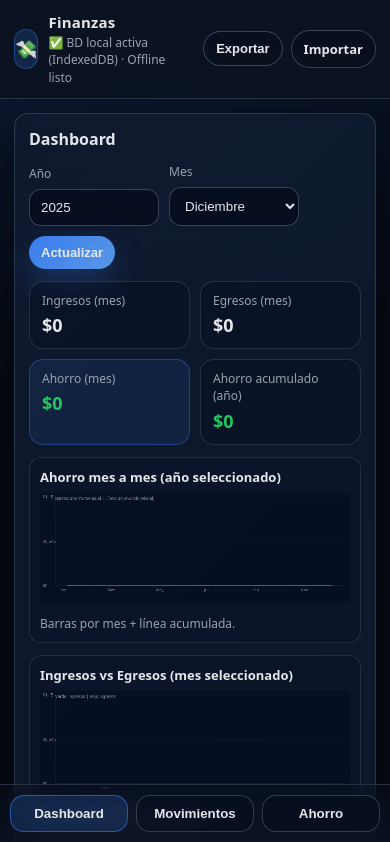
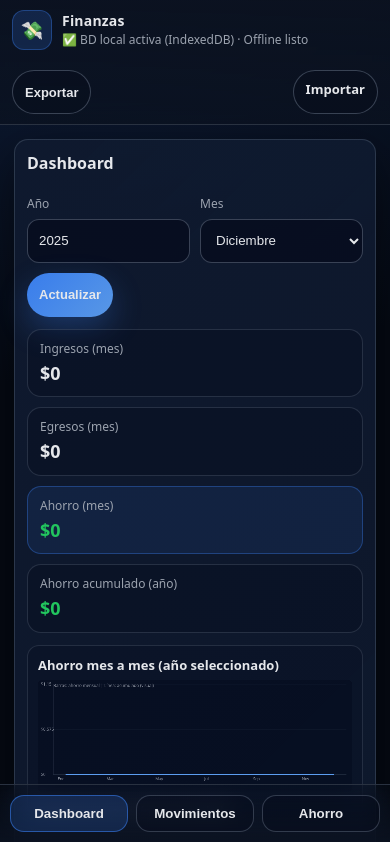
Before and after one commit to idta0510/finanzas1, a plain HTML site: page index.html in a window 390 px wide. Shown: the top 842 px of the page. Drawn offline with Linux system fonts and the light colour scheme.

Commit message:
responsivo

```diff
--- a/styles.css
+++ b/styles.css
@@ -486,6 +486,65 @@ canvas {
     display: block;
 }
 
+/* Mobile enhancements */
+@media (max-width: 600px) {
+    body {
+        font-size: 14px; /* slightly smaller text base */
+    }
+
+    .topbar {
+        flex-wrap: wrap; /* allow wrapping */
+        padding: 10px 12px;
+    }
+
+    .topbar__left {
+        width: 100%;
+        margin-bottom: 8px; /* space between title and actions */
+    }
+
+    .topbar__right {
+        width: 100%;
+        justify-content: space-between; /* spread buttons */
+    }
+
+    .btn, input, select {
+        min-height: 44px; /* touch target size */
+    }
+
+    .card {
+        padding: 12px; /* reduced padding */
+    }
+
+    .card__head h2 {
+        width: 100%; /* title full width */
+        margin-bottom: 8px;
+    }
+
+    .row {
+        width: 100%;
+    }
+
+    .field--mini {
+        min-width: calc(50% - 6px); /* 2 per row */
+        flex: 1;
+    }
+
+    .kpis {
+        grid-template-columns: 1fr; /* 1 column KPIs on very small screens */
+    }
+
+    .budgetRowTop .mini {
+        width: 100%;
+        margin-top: 4px;
+    }
+}
+
+@media (min-width: 601px) and (max-width: 919px) {
+    .kpis {
+        grid-template-columns: repeat(2, 1fr);
+    }
+}
+
 @media (min-width: 920px) {
     .grid2 {
         grid-template-columns: 1.2fr 1fr;
@@ -510,6 +569,21 @@ canvas {
     }
 
     .table {
-        min-width: 860px;
+        min-width: 600px; /* reduce min-width slightly */
+    }
+
+    /* Make pills more compact */
+    .pills {
+        gap: 6px;
+    }
+
+    .pill {
+        min-width: auto;
+        flex: 1;
+        padding: 6px 8px;
+    }
+
+    .pill b {
+        font-size: 14px;
     }
 }
```
